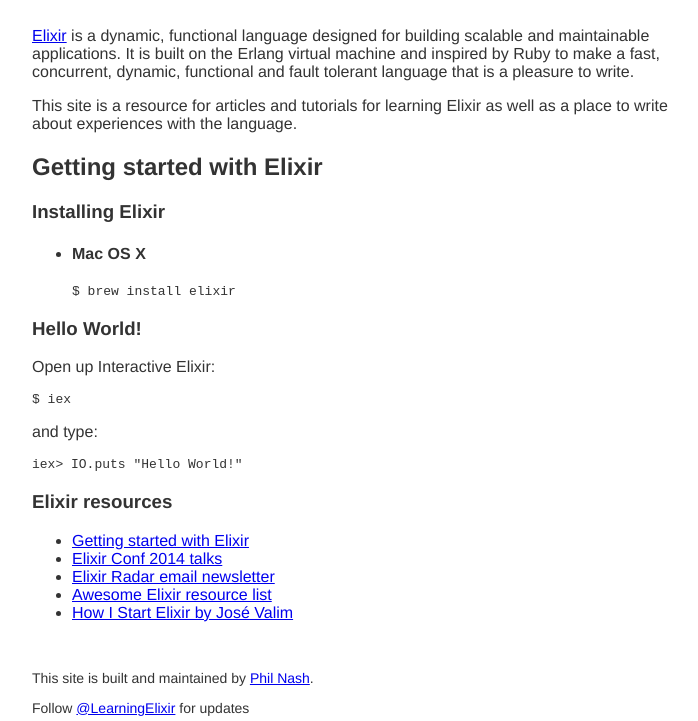
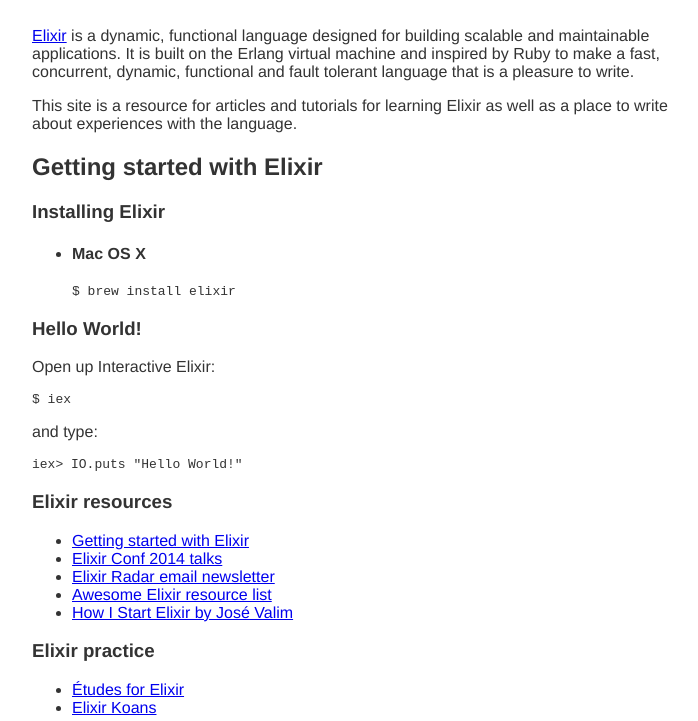
Before and after one commit to philnash/learningelixir.com, a plain HTML site: page index.html in a window 1280 px wide. Shown: the part 79-800 px from the top of the page, without its empty margins (288-986 px from the left). Drawn offline with Linux system fonts and the light colour scheme.

Commit message:
Adds some practice resources for Elixir

```diff
--- a/index.html
+++ b/index.html
@@ -57,6 +57,17 @@
         <a href="http://howistart.org/posts/elixir/1">How I Start Elixir by José Valim</a>
       </li>
     </ul>
+
+    <h3>Elixir practice</h3>
+
+    <ul>
+      <li>
+        <a href="http://chimera.labs.oreilly.com/books/1234000001642/index.html">Études for Elixir</a>
+      </li>
+      <li>
+        <a href="https://github.com/dojo-toulouse/elixir-koans">Elixir Koans</a>
+      </li>
+    </ul>
   </main>
 
   <footer>
```
